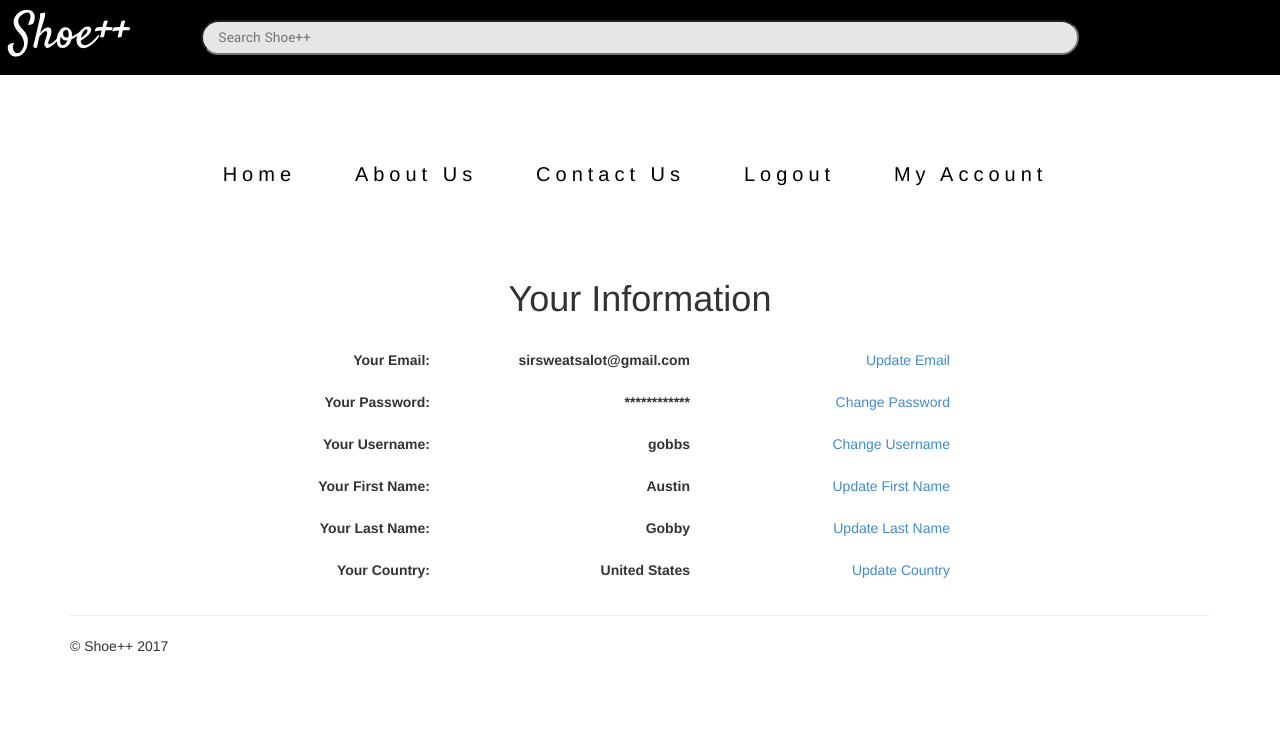
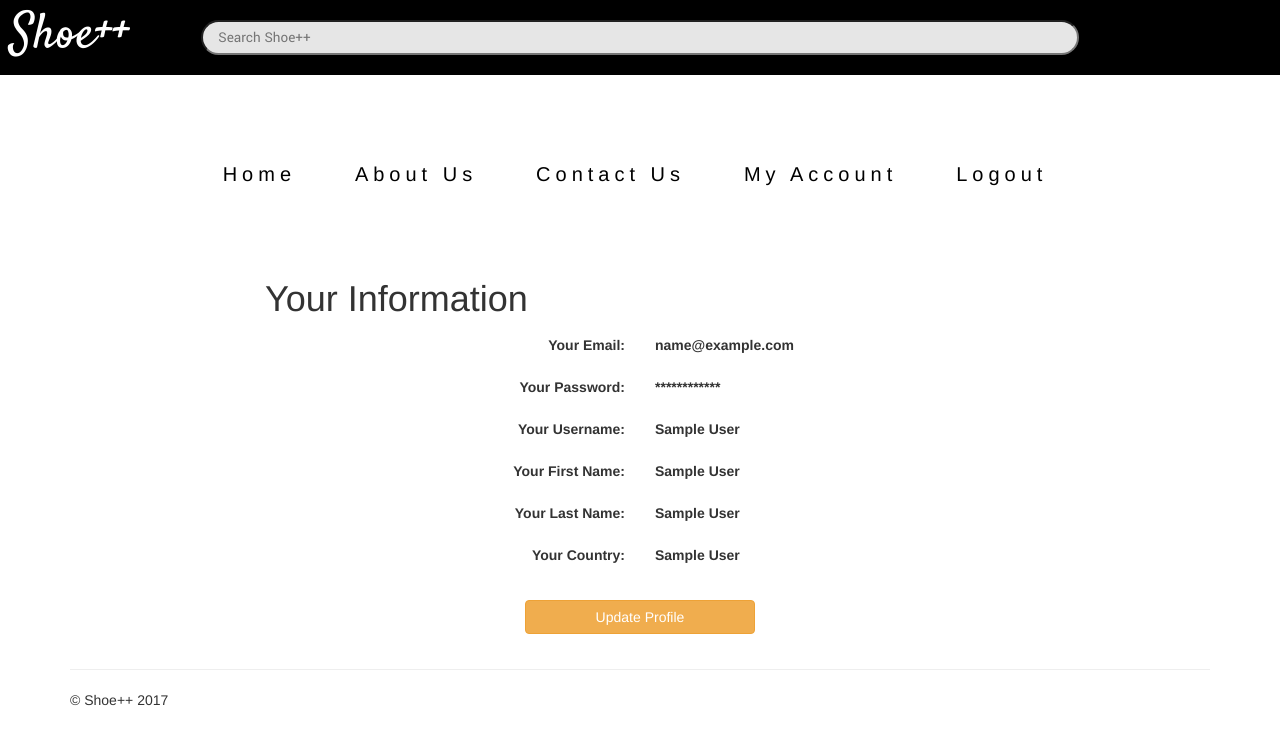
Before and after one commit to banujan59/htdocs, a PHP site: page /Home/userInfo in a window 1280 px wide. Shown: the top 745 px of the page. Run offline with PHP 8.4, Linux system fonts and the light colour scheme; the visitor is signed in with stand-in values (Sample User, id 1); style sheets or scripts are compiled from the project's sources.

Commit message:
Work on user info

```diff
--- a/app/controllers/Home.php
+++ b/app/controllers/Home.php
@@ -100,6 +100,12 @@ class Home extends Controller{
 
 	public function userInfo()
 	{
+		// a user who is logged in already, shouldn't access this page
+		if( !isset($_SESSION["uname"]) || $_SESSION["uname"] == null)
+		{
+			header('location:/home/index');
+		}
+
 		$this->view('Home/userInfo');
 	}
 
--- a/app/core/LoginCore.php
+++ b/app/core/LoginCore.php
@@ -9,11 +9,24 @@ class LoginCore{
 		{
 			if(password_verify($password, $users[0]->PASSWORD_HASH))
 			{
+				// set the session variables
 				$_SESSION['email'] = $email;
 				$_SESSION['userID'] = $users[0]->ID;
 				$_SESSION["uname"] = $users[0]->UNAME;
 				$_SESSION["fname"] = $users[0]->FNAME;
 				$_SESSION["lname"] = $users[0]->LNAME;
+
+				// get user country info
+				$country = Controller::model('Countries');
+				$countryQuery = $country->where('ID', '=', $users[0]->COUNTRY_ID)->get();
+
+				if(isset($countryQuery[0]))
+				{
+					$_SESSION["COUNTRY_NAME"] = $countryQuery[0]->COUNTRY_NAME;
+					$_SESSION["EXCHANGE_RATE"] = $countryQuery[0]->EXCHANGE_RATE;
+					$_SESSION["COUNTRY_CODE"] = $countryQuery[0]->COUNTRY_CODE;
+				}
+
 				return true;
 			}
 		}
--- a/app/views/Home/userInfo.php
+++ b/app/views/Home/userInfo.php
@@ -8,7 +8,7 @@
 		<!-- Style sheets -->
 		<link rel="stylesheet" href="../resources/css/bootstrap.min.css"/>
 		<link rel="stylesheet" href="../resources/css/style.css"/>
-		<link rel="stylesheet" href="../resources/css/forms.css"/>
+		<link rel="stylesheet" href="/resources/css/userInfo.css"/>
 
 		<!-- Fonts -->
 		<link href="https://fonts.googleapis.com/css?family=Josefin+Slab" rel="stylesheet"/>
@@ -22,14 +22,9 @@
 
 	<body>
 		<div class="topBar">
-			<div class="logo">Shoe++</div>
-			<div class="container">
-				<div class="row">
-					<form>
-						<input type="text" placeholder="Search Shoe++">
-					</form>
-				</div>
-			</div>
+			<script>
+				$(".topBar").load("../resources/topbar.php");
+			</script>
 		</div>
 
 			<br/><br/><br/><br/><br/><br/><br/><br/>
@@ -44,52 +39,57 @@
 				<br/><br/><br/>
 			<div class="row">
 				<div class="col-md-2"></div>
-				<div class="col-md-8">
-						<header class="formHeader">
+				<div class="col-md-5">
+					<header class="formHeader">
 							<h1>Your Information</h1>
 						</header>
+				</div> <!-- End col -->
+			</div> <!-- End row -->
+			<div class="row">
+				<div class="col-md-4"></div>
+				<div class="col-md-8">
 						<!--Please make the SECOND control label of each group left-aligned (if that would make it look better).-->
 						<form method="post" class="form-horizontal">
 							<div class="form-group">
 								<label class="control-label col-sm-3" for="email">Your Email:</label>
-									<label class="control-label col-sm-4" for="email">sirsweatsalot@gmail.com</label>
-								<a class="control-label col-sm-4" href="/home/modify">Update Email</a>
+									<label class="userInfo control-label col-sm-4"><?php echo $_SESSION['email'];?></label>
 							</div>
 
 							<div class="form-group">
 								<label class="control-label col-sm-3" for="pwd">Your Password:</label>
-									<label class="control-label col-sm-4" for="pwd">************</label>
-								<a class="control-label col-sm-4" href="/home/modify">Change Password</a>
+									<label class="userInfo control-label col-sm-4">************</label>
 							</div>
 
 							<div class="form-group">
 								<label class="control-label col-sm-3" for="pwd">Your Username:</label>
-									<label class="control-label col-sm-4" for="email">gobbs</label>
-								<a class="control-label col-sm-4" href="/home/modify">Change Username</a>
+									<label class="userInfo control-label col-sm-4"><?php echo $_SESSION['uname'];?></label>
 							</div>
 
 							<div class="form-group">
 								<label class="control-label col-sm-3" for="pwd">Your First Name:</label>
-									<label class="control-label col-sm-4" for="email">Austin</label>
-								<a class="control-label col-sm-4" href="/home/modify">Update First Name</a>
+									<label class="userInfo control-label col-sm-4"><?php echo $_SESSION['fname'];?></label>
 							</div>
 
 							<div class="form-group">
 								<label class="control-label col-sm-3" for="pwd">Your Last Name:</label>
-									<label class="control-label col-sm-4" for="email">Gobby</label>
-								<a class="control-label col-sm-4" href="/home/modify">Update Last Name</a>
+									<label class="userInfo control-label col-sm-4"><?php echo $_SESSION['lname'];?></label>
 							</div>
 
 							<div class="form-group">
 								<label class="control-label col-sm-3" for="pwd">Your Country:</label>
-									<label class="control-label col-sm-4" for="email">United States</label>
-								<a class="control-label col-sm-4" href="/home/modify">Update Country</a>
+									<label class="userInfo control-label col-sm-4"><?php echo $_SESSION['COUNTRY_NAME'];?></label>
+							</div>
+							<br/>
+							<div class="form-group">
+								<div class="col-md-1"></div>
+								<div class="col-md-4">
+									<button id="updateProfileButton" type="button" class="btn btn-warning" onClick="location='/home/modify';">Update Profile</button>
+								</div>
 							</div>
 
 						</form>
 				</div> <!-- End col -->
 			</div> <!-- End row -->
-
 
 			<hr/>
 
--- /dev/null
+++ b/resources/css/userInfo.css
@@ -0,0 +1,9 @@
+.userInfo
+{
+	text-align: left !important;
+}
+
+#updateProfileButton
+{
+	width: 100%;
+}
--- a/resources/js/register.js
+++ b/resources/js/register.js
@@ -88,7 +88,7 @@ $(function()
 
 			$.post("/home/register", data, function(serverMessage)
 			{
-				if(serverMessage == "user registed!")
+				if(serverMessage == "user registered!")
 				{
 					$(".serverOutput").text("User registered! You will be redirected to the login page.");
 					$(".serverOutput").css("color", "green");
--- a/resources/navbar.php
+++ b/resources/navbar.php
@@ -8,8 +8,8 @@
 				<li><a href="/home/">Home</a></li>
 				<li><a href="/home/about">About Us</a></li>
 				<li><a href="/home/contact">Contact Us</a></li>
+				<li><a href="/home/userInfo">My Account</a></li>
 				<li><a href="/home/logout">Logout</a></li>
-				<li><a href="/home/userInfo">My Account</a></li>
 			</ul>
 		<?php
 	}
```
